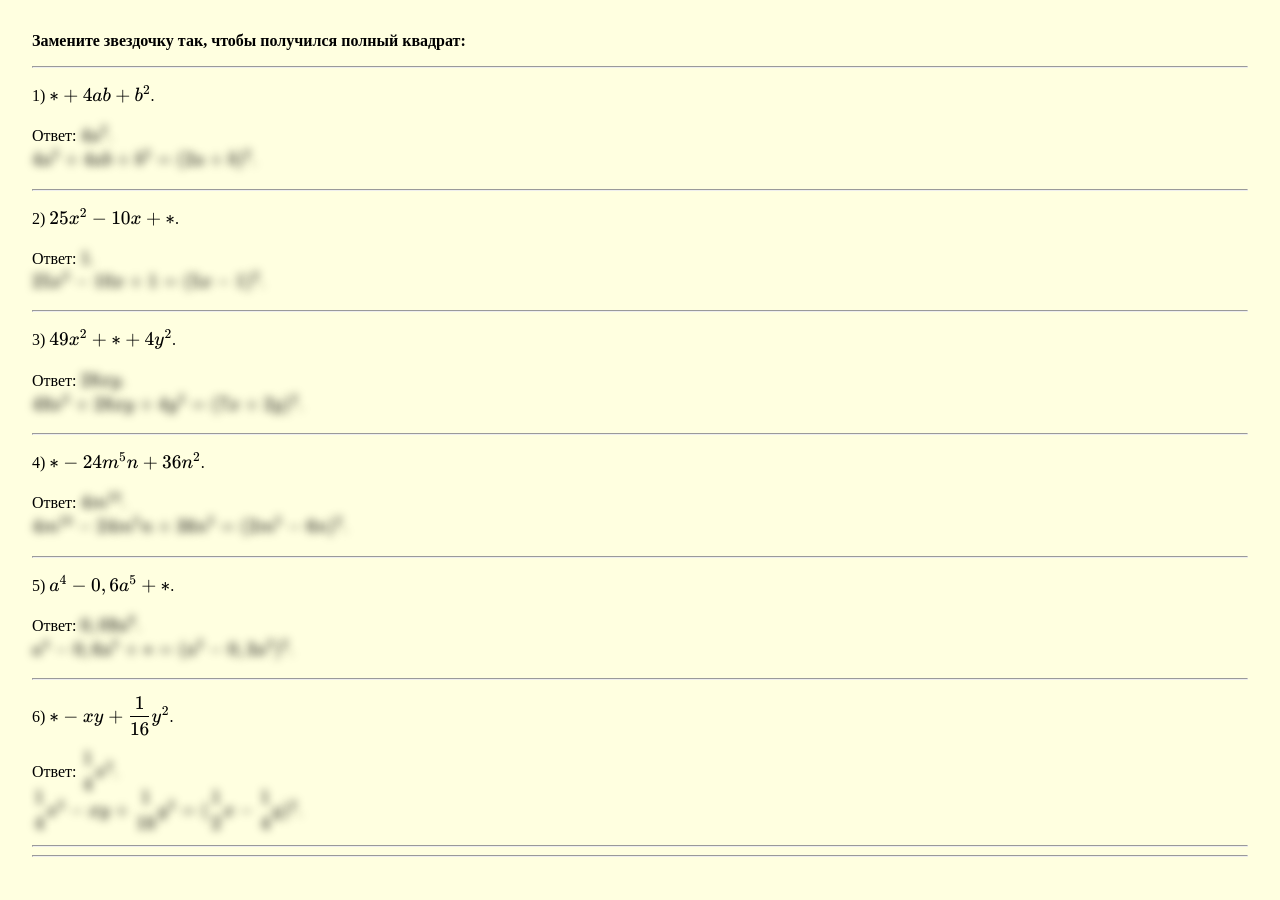
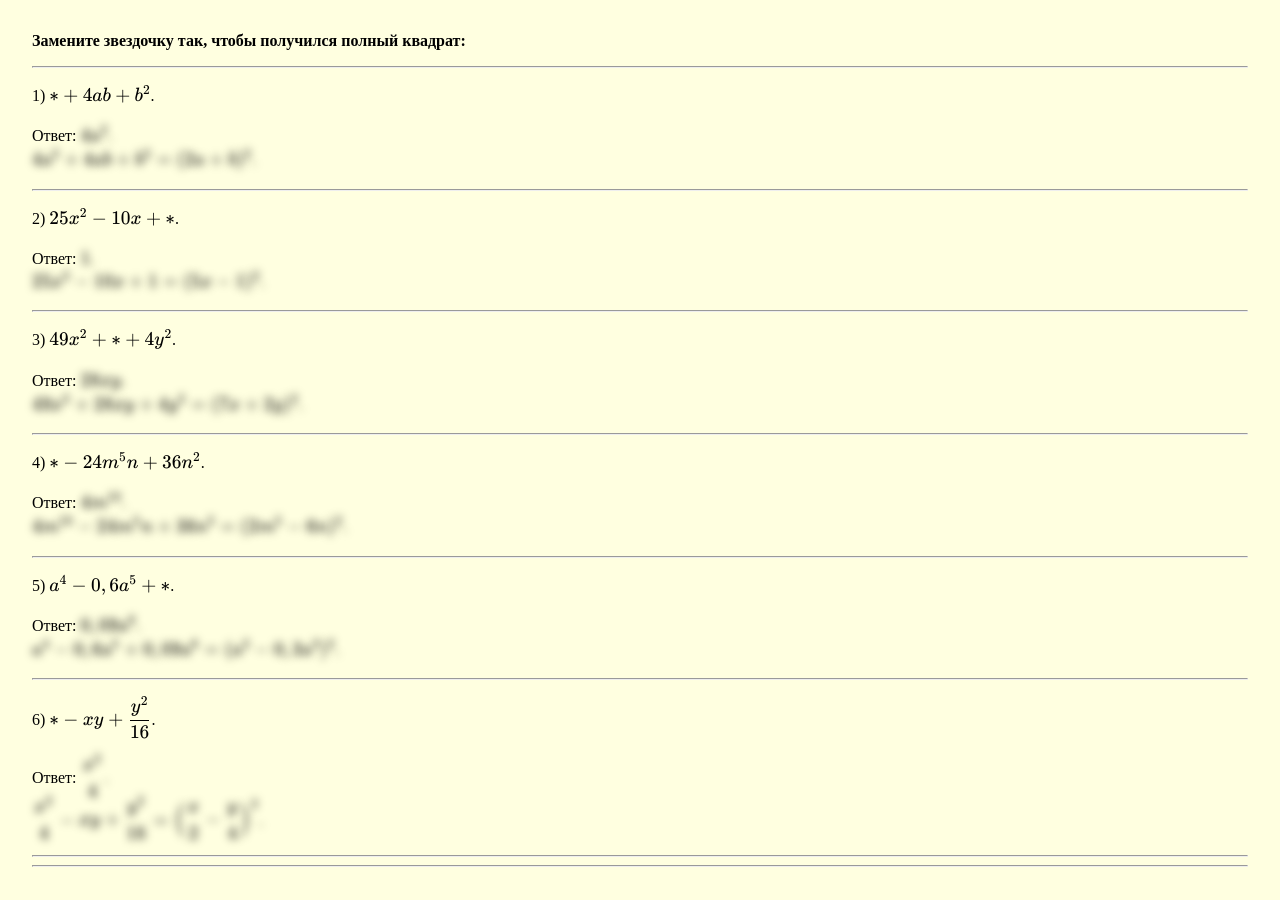
Before and after one commit to igorlsemenov/algebra, a Jekyll site: the page built from 7/алгебра/ф-лы_сокр._умножения/1.md, in a window 1280 px wide. Built offline with Jekyll 4.4.1, drawn with Linux system fonts in a browser that asks for light colours; our own code applies the rules of GitHub Pages for plain Markdown files.

Commit message:
Update 1.md

```diff
--- a/7/алгебра/ф-лы_сокр._умножения/1.md
+++ b/7/алгебра/ф-лы_сокр._умножения/1.md
@@ -38,15 +38,15 @@
 
 Ответ: $0,09 a^6$.
 <br>
-$a^4 - 0,6 a^5 + * = (a^2 - 0,3 a^2)^2$.
+$a^4 - 0,6 a^5 + 0,09 a^6 = (a^2 - 0,3 a^3)^2$.
 
 --- ---
 
-6) $* - xy + \dfrac1{16} y^2$.
+6) $* - xy + \dfrac {y^2}{16}$.
 
-Ответ: $\dfrac14 x^2$.
+Ответ: $\dfrac{x^2}4$.
 <br>
-$\dfrac14 x^2 - xy + \dfrac 1{16} y^2 = (\dfrac12 x - \dfrac14 y)^2$.
+$\dfrac {x^2}4 - xy + \dfrac {y^2}{16}  = \left( \dfrac x2 - \dfrac y4 \right)^2$.
 
 --- ---
 --- ---
```
